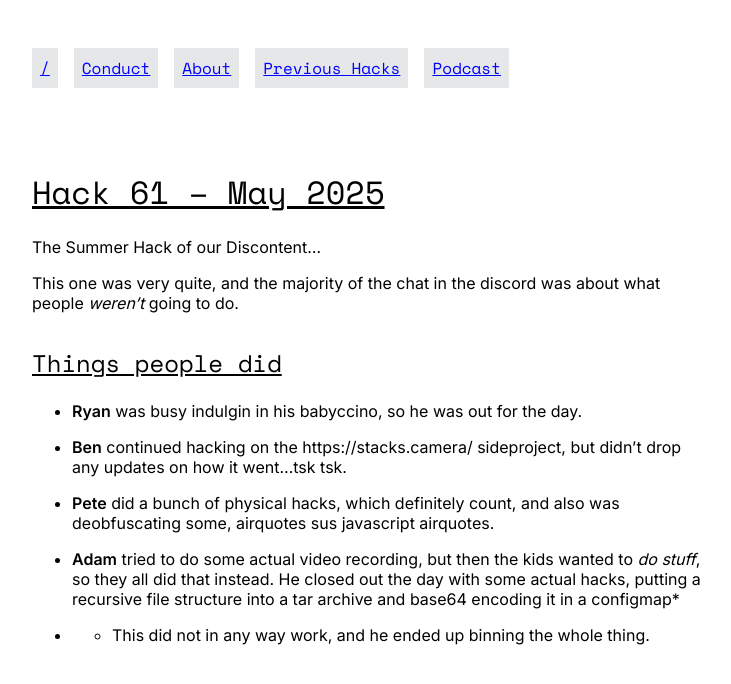
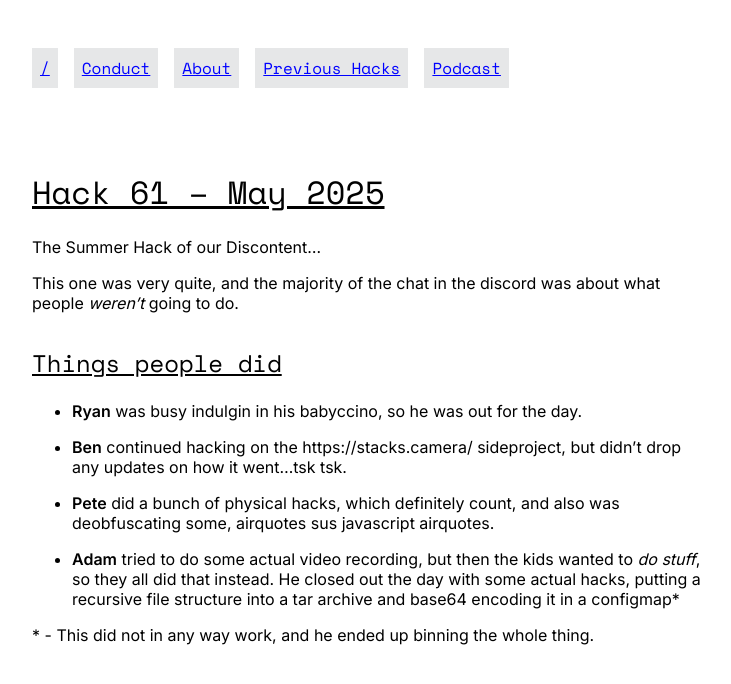
Before and after one commit to remotehack/remotehack.github.io, a Jekyll site: the page built from _hacks/61.md, in a window 1280 px wide. Shown: the top 684 px of the page, without its empty margins (272-1003 px from the left). Built offline with Jekyll 4.4.1, drawn with Linux system fonts in a browser that asks for light colours.

Commit message:
escape an asterisk

```diff
--- a/_hacks/61.md
+++ b/_hacks/61.md
@@ -17,4 +17,4 @@ This one was very quite, and the majority of the chat in the discord was about w
 
 - **Adam** tried to do some actual video recording, but then the kids wanted to _do stuff_, so they all did that instead. He closed out the day with some actual hacks, putting a recursive file structure into a tar archive and base64 encoding it in a configmap*
 
-* - This did not in any way work, and he ended up binning the whole thing.
+\* - This did not in any way work, and he ended up binning the whole thing.
```
